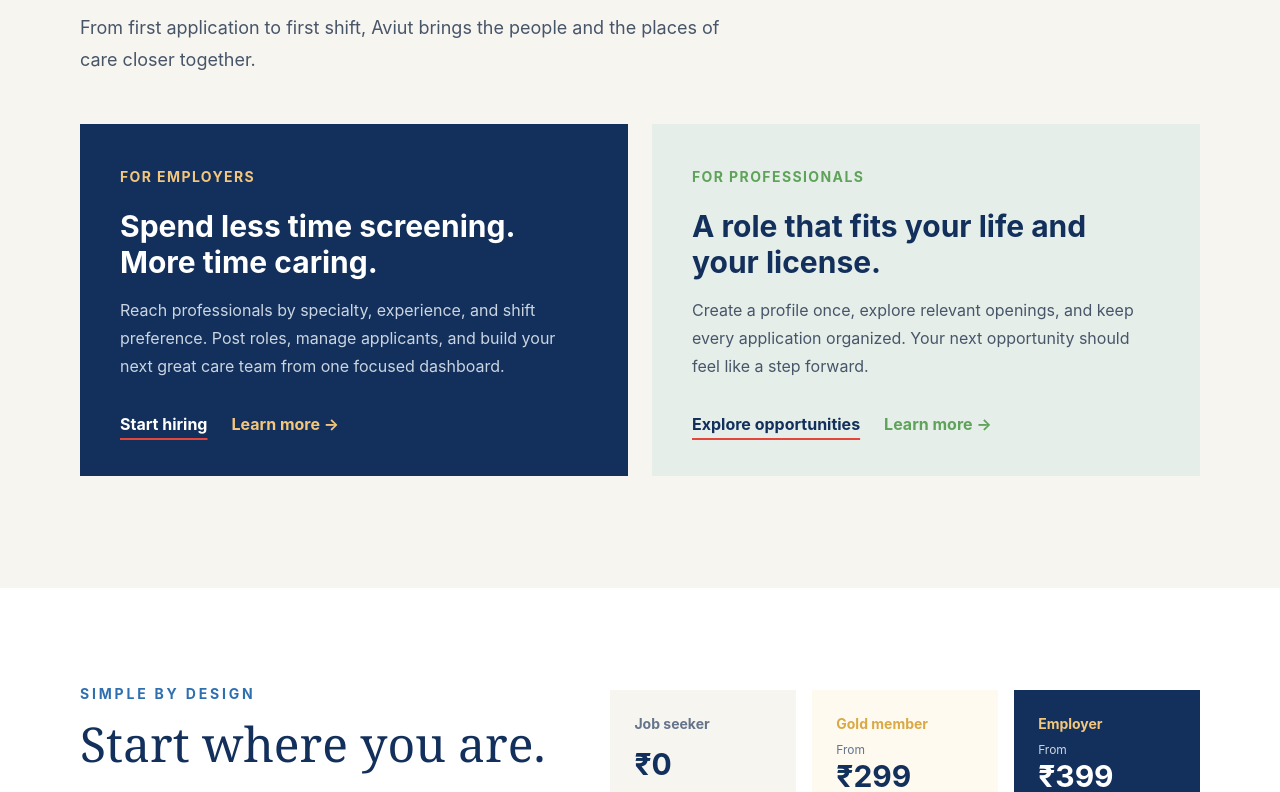
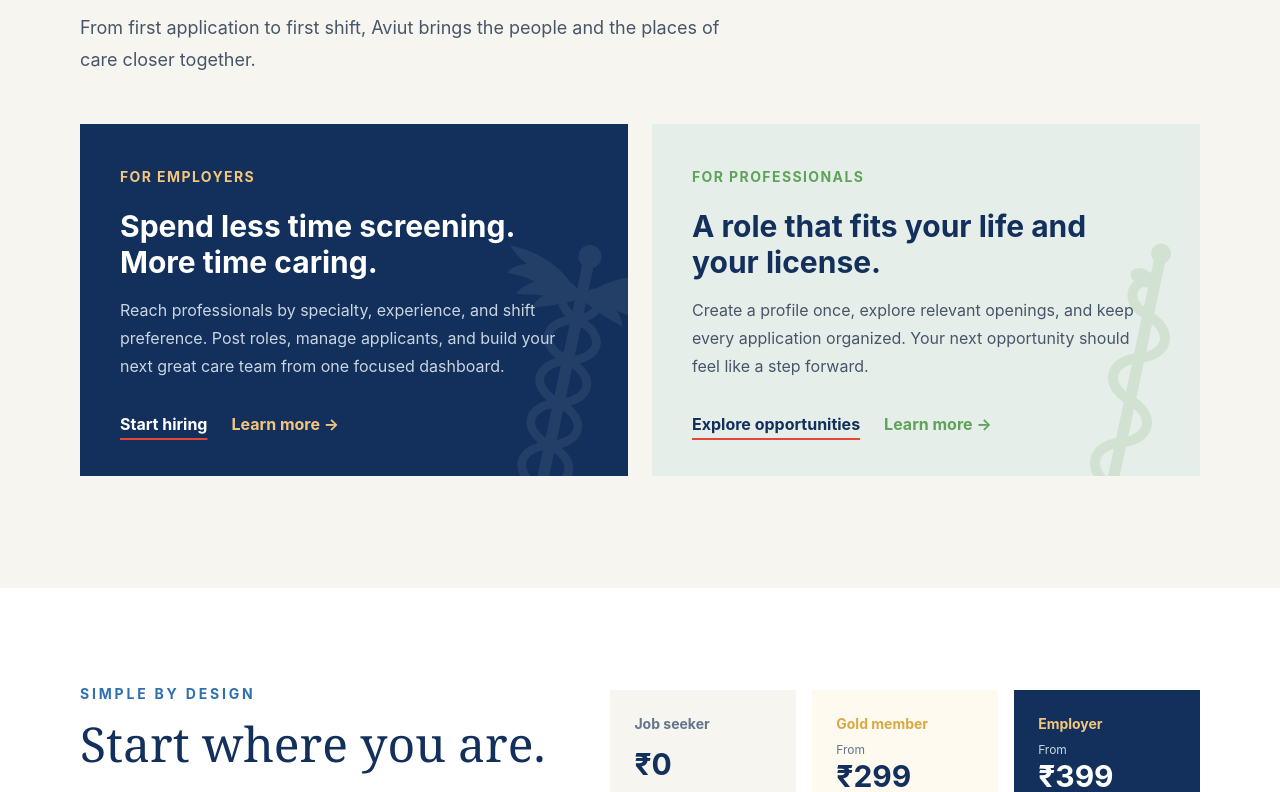
Before and after one commit to SitangshuSitz/aviut-healthcare, a Next.js app: page / in a window 1280 px wide. Shown: the part 1180-1972 px from the top of the page. Built offline with nearby package versions, Linux system fonts and the light colour scheme; no server answers.

Commit message:
adding backgrounds like Rod of Asclepius and Caduceus

```diff
--- a/app/about/page.tsx
+++ b/app/about/page.tsx
@@ -1,5 +1,6 @@
 import Link from "next/link";
 import { Navbar } from "@/components/Navbar";
+import { HeroEmblems } from "@/components/MedicalEmblem";
 import { Footer } from "@/components/Footer";
 import { Typewriter } from "@/components/Typewriter";
 import { Reveal } from "@/components/Reveal";
@@ -34,6 +35,7 @@ export default function AboutPage() {
       <section className="relative overflow-hidden bg-brand-navy text-white">
         <div className="hero-glow" />
         <div className="grid-overlay absolute inset-0" />
+        <HeroEmblems />
         <div className="relative mx-auto max-w-4xl px-4 py-24 text-center md:py-32">
           <span className="text-xs font-bold uppercase tracking-[0.2em] text-[#f4c67b]">About Aviut</span>
           <h1 className="mt-6 font-serif text-4xl leading-tight md:text-6xl">
--- a/app/auth/login/page.tsx
+++ b/app/auth/login/page.tsx
@@ -5,6 +5,7 @@ import { useRouter } from "next/navigation";
 import Link from "next/link";
 import { signIn } from "next-auth/react";
 import { Logo } from "@/components/Logo";
+import { Caduceus, RodOfAsclepius } from "@/components/MedicalEmblem";
 
 export default function LoginPage() {
   const router = useRouter();
@@ -28,7 +29,9 @@ export default function LoginPage() {
   }
 
   return (
-    <div className="flex min-h-screen items-center justify-center bg-brand-bg px-4 py-12">
+    <div className="relative isolate flex min-h-screen items-center justify-center overflow-hidden bg-brand-bg px-4 py-12">
+      <RodOfAsclepius className="pointer-events-none absolute -left-10 top-1/2 -z-10 hidden h-[80vh] -translate-y-1/2 -rotate-6 text-brand-navy opacity-[0.05] md:block" />
+      <Caduceus className="pointer-events-none absolute -right-14 top-1/2 -z-10 hidden h-[80vh] -translate-y-1/2 rotate-6 text-brand-navy opacity-[0.05] md:block" />
       <div className="card w-full max-w-md">
         <div className="mb-6 flex justify-center">
           <Logo size={38} />
--- a/app/auth/register/page.tsx
+++ b/app/auth/register/page.tsx
@@ -5,6 +5,7 @@ import { useRouter, useSearchParams } from "next/navigation";
 import Link from "next/link";
 import { signIn } from "next-auth/react";
 import { Logo } from "@/components/Logo";
+import { Caduceus, RodOfAsclepius } from "@/components/MedicalEmblem";
 
 export default function RegisterPage() {
   return (
@@ -59,7 +60,9 @@ function RegisterForm() {
   }
 
   return (
-    <div className="flex min-h-screen items-center justify-center bg-brand-bg px-4 py-12">
+    <div className="relative isolate flex min-h-screen items-center justify-center overflow-hidden bg-brand-bg px-4 py-12">
+      <RodOfAsclepius className="pointer-events-none absolute -left-10 top-1/2 -z-10 hidden h-[80vh] -translate-y-1/2 -rotate-6 text-brand-navy opacity-[0.05] md:block" />
+      <Caduceus className="pointer-events-none absolute -right-14 top-1/2 -z-10 hidden h-[80vh] -translate-y-1/2 rotate-6 text-brand-navy opacity-[0.05] md:block" />
       <div className="card w-full max-w-md">
         <div className="mb-6 flex justify-center">
           <Logo size={38} />
--- a/app/contact/page.tsx
+++ b/app/contact/page.tsx
@@ -1,4 +1,5 @@
 import { Navbar } from "@/components/Navbar";
+import { HeroEmblems } from "@/components/MedicalEmblem";
 import { Footer } from "@/components/Footer";
 import { Reveal } from "@/components/Reveal";
 import { SUPPORT_EMAIL } from "@/lib/site";
@@ -21,6 +22,7 @@ export default function ContactPage() {
       <section className="relative overflow-hidden bg-brand-navy text-white">
         <div className="hero-glow" />
         <div className="grid-overlay absolute inset-0" />
+        <HeroEmblems />
         <div className="relative mx-auto max-w-4xl px-4 py-20 text-center md:py-28">
           <span className="text-xs font-bold uppercase tracking-[0.2em] text-[#f4c67b]">Contact us</span>
           <h1 className="mt-6 font-serif text-4xl leading-tight md:text-6xl">We&rsquo;re here to help.</h1>
--- a/app/employers/page.tsx
+++ b/app/employers/page.tsx
@@ -1,5 +1,6 @@
 import Link from "next/link";
 import { Navbar } from "@/components/Navbar";
+import { HeroEmblems } from "@/components/MedicalEmblem";
 import { Footer } from "@/components/Footer";
 import { EMPLOYER_PLANS, formatPrice } from "@/lib/plans";
 import { Typewriter } from "@/components/Typewriter";
@@ -14,6 +15,7 @@ export default function EmployersPage() {
       <section className="relative overflow-hidden bg-brand-navy text-white">
         <div className="hero-glow" />
         <div className="grid-overlay absolute inset-0" />
+        <HeroEmblems />
         <div className="relative mx-auto max-w-4xl px-4 py-24 text-center md:py-32">
           <span className="text-xs font-bold uppercase tracking-[0.2em] text-[#f4c67b]">For employers</span>
           <h1 className="mt-6 font-serif text-4xl leading-tight md:text-6xl">
--- a/app/jobseekers/page.tsx
+++ b/app/jobseekers/page.tsx
@@ -1,5 +1,6 @@
 import Link from "next/link";
 import { Navbar } from "@/components/Navbar";
+import { HeroEmblems } from "@/components/MedicalEmblem";
 import { Footer } from "@/components/Footer";
 import { Typewriter } from "@/components/Typewriter";
 import { Reveal } from "@/components/Reveal";
@@ -29,6 +30,7 @@ export default function JobSeekersPage() {
       <section className="relative overflow-hidden bg-brand-navy text-white">
         <div className="hero-glow" />
         <div className="grid-overlay absolute inset-0" />
+        <HeroEmblems />
         <div className="relative mx-auto max-w-4xl px-4 py-24 text-center md:py-32">
           <span className="text-xs font-bold uppercase tracking-[0.2em] text-[#f4c67b]">For job seekers</span>
           <h1 className="mt-6 font-serif text-4xl leading-tight md:text-6xl">
--- a/app/page.tsx
+++ b/app/page.tsx
@@ -2,6 +2,7 @@ import Link from "next/link";
 import { Navbar } from "@/components/Navbar";
 import { Footer } from "@/components/Footer";
 import { LogoMark } from "@/components/Logo";
+import { Caduceus, RodOfAsclepius } from "@/components/MedicalEmblem";
 import { Typewriter } from "@/components/Typewriter";
 import { Reveal } from "@/components/Reveal";
 import { RoleMarquee } from "@/components/RoleMarquee";
@@ -23,6 +24,7 @@ export default function HomePage() {
       <section className="relative overflow-hidden bg-brand-navy text-white">
         <div className="hero-glow" />
         <div className="grid-overlay absolute inset-0" />
+        <RodOfAsclepius className="pointer-events-none absolute -left-6 top-1/2 h-[115%] -translate-y-1/2 -rotate-6 text-white opacity-[0.06]" />
         <div className="absolute inset-y-0 right-0 hidden w-2/5 bg-brand-red/90 md:block" />
         <div className="relative mx-auto grid max-w-6xl items-center gap-12 px-4 py-16 md:grid-cols-[1.08fr_0.92fr] md:py-24">
           <div className="max-w-2xl">
@@ -78,7 +80,8 @@ export default function HomePage() {
         </Reveal>
         <div className="mt-12 grid gap-6 md:grid-cols-2">
           <Reveal>
-            <div className="hover-lift h-full bg-brand-navy p-8 text-white md:p-10">
+            <div className="hover-lift relative isolate h-full overflow-hidden bg-brand-navy p-8 text-white md:p-10">
+              <Caduceus className="pointer-events-none absolute -bottom-10 -right-6 -z-10 h-72 rotate-12 text-white opacity-[0.07]" />
               <span className="text-sm font-bold uppercase tracking-widest text-[#f4c67b]">For employers</span>
               <h3 className="mt-5 text-3xl font-bold">Spend less time screening. More time caring.</h3>
               <p className="mt-4 leading-7 text-slate-300">Reach professionals by specialty, experience, and shift preference. Post roles, manage applicants, and build your next great care team from one focused dashboard.</p>
@@ -89,7 +92,8 @@ export default function HomePage() {
             </div>
           </Reveal>
           <Reveal delay={150}>
-            <div className="hover-lift h-full bg-[#e6eee9] p-8 text-brand-navy md:p-10">
+            <div className="hover-lift relative isolate h-full overflow-hidden bg-[#e6eee9] p-8 text-brand-navy md:p-10">
+              <RodOfAsclepius className="pointer-events-none absolute -bottom-10 -right-2 -z-10 h-72 rotate-12 text-brand-green opacity-[0.15]" />
               <span className="text-sm font-bold uppercase tracking-widest text-brand-green">For professionals</span>
               <h3 className="mt-5 text-3xl font-bold">A role that fits your life and your license.</h3>
               <p className="mt-4 leading-7 text-slate-600">Create a profile once, explore relevant openings, and keep every application organized. Your next opportunity should feel like a step forward.</p>
--- a/app/pricing/page.tsx
+++ b/app/pricing/page.tsx
@@ -1,4 +1,5 @@
 import { Navbar } from "@/components/Navbar";
+import { HeroEmblems } from "@/components/MedicalEmblem";
 import { Footer } from "@/components/Footer";
 import { PricingPlans } from "@/components/PricingPlans";
 
@@ -10,6 +11,7 @@ export default function PricingPage() {
       <section className="relative overflow-hidden bg-brand-navy text-white">
         <div className="hero-glow" />
         <div className="grid-overlay absolute inset-0" />
+        <HeroEmblems />
         <div className="relative mx-auto max-w-4xl px-4 py-20 text-center md:py-28">
           <span className="text-xs font-bold uppercase tracking-[0.2em] text-[#f4c67b]">Simple by design</span>
           <h1 className="mt-6 font-serif text-4xl leading-tight md:text-6xl">Start where you are.</h1>
--- /dev/null
+++ b/components/MedicalEmblem.tsx
@@ -0,0 +1,53 @@
+// Decorative medical symbols used as translucent background watermarks.
+// They draw in currentColor, so set color and opacity with Tailwind classes.
+
+type EmblemProps = { className?: string };
+
+// Single serpent winding up the staff, head resting near the top.
+const SERPENT =
+  "M50 182 C30 174 30 156 50 150 C70 144 70 126 50 120 C30 114 30 96 50 90 C70 84 70 66 50 60 C34 55 32 42 44 36";
+
+// One of the caduceus' two serpents; the other is its mirror image.
+const CADUCEUS_SERPENT =
+  "M60 184 C38 176 38 158 60 152 C82 146 82 128 60 122 C38 116 38 98 60 92 C82 86 82 70 64 64 C50 60 44 52 50 46";
+
+const WING =
+  "M56 44 C44 30 26 22 4 22 C10 28 14 30 18 32 C12 34 8 37 6 41 C14 41 20 41 26 43 C21 46 17 50 15 54 C22 53 28 52 34 51 C31 54 29 57 28 61 C38 58 48 54 56 50 Z";
+
+export function RodOfAsclepius({ className = "" }: EmblemProps) {
+  return (
+    <svg viewBox="0 0 100 200" className={className} fill="none" aria-hidden="true" focusable="false">
+      <rect x="46" y="16" width="8" height="180" rx="4" fill="currentColor" />
+      <circle cx="50" cy="16" r="7" fill="currentColor" />
+      <path d={SERPENT} stroke="currentColor" strokeWidth="7" strokeLinecap="round" />
+      <path d="M50 182 C44 180 40 184 38 190" stroke="currentColor" strokeWidth="4" strokeLinecap="round" />
+      <ellipse cx="41" cy="35" rx="9" ry="6" transform="rotate(15 41 35)" fill="currentColor" />
+    </svg>
+  );
+}
+
+export function Caduceus({ className = "" }: EmblemProps) {
+  return (
+    <svg viewBox="0 0 120 200" className={className} fill="none" aria-hidden="true" focusable="false">
+      <rect x="56" y="22" width="8" height="174" rx="4" fill="currentColor" />
+      <circle cx="60" cy="18" r="8" fill="currentColor" />
+      <path d={WING} fill="currentColor" />
+      <path d={WING} fill="currentColor" transform="matrix(-1 0 0 1 120 0)" />
+      <path d={CADUCEUS_SERPENT} stroke="currentColor" strokeWidth="6" strokeLinecap="round" />
+      <path d={CADUCEUS_SERPENT} stroke="currentColor" strokeWidth="6" strokeLinecap="round" transform="matrix(-1 0 0 1 120 0)" />
+      <ellipse cx="51" cy="44" rx="7" ry="5" transform="rotate(25 51 44)" fill="currentColor" />
+      <ellipse cx="69" cy="44" rx="7" ry="5" transform="rotate(-25 69 44)" fill="currentColor" />
+    </svg>
+  );
+}
+
+// Paired watermark for the navy page heroes. Place before the hero's
+// relative content wrapper so the content paints on top.
+export function HeroEmblems() {
+  return (
+    <div className="pointer-events-none absolute inset-0 hidden text-white md:block" aria-hidden="true">
+      <RodOfAsclepius className="absolute -left-4 top-1/2 h-[110%] -translate-y-1/2 -rotate-6 opacity-[0.07]" />
+      <Caduceus className="absolute -right-8 top-1/2 h-[110%] -translate-y-1/2 rotate-6 opacity-[0.07]" />
+    </div>
+  );
+}
```
